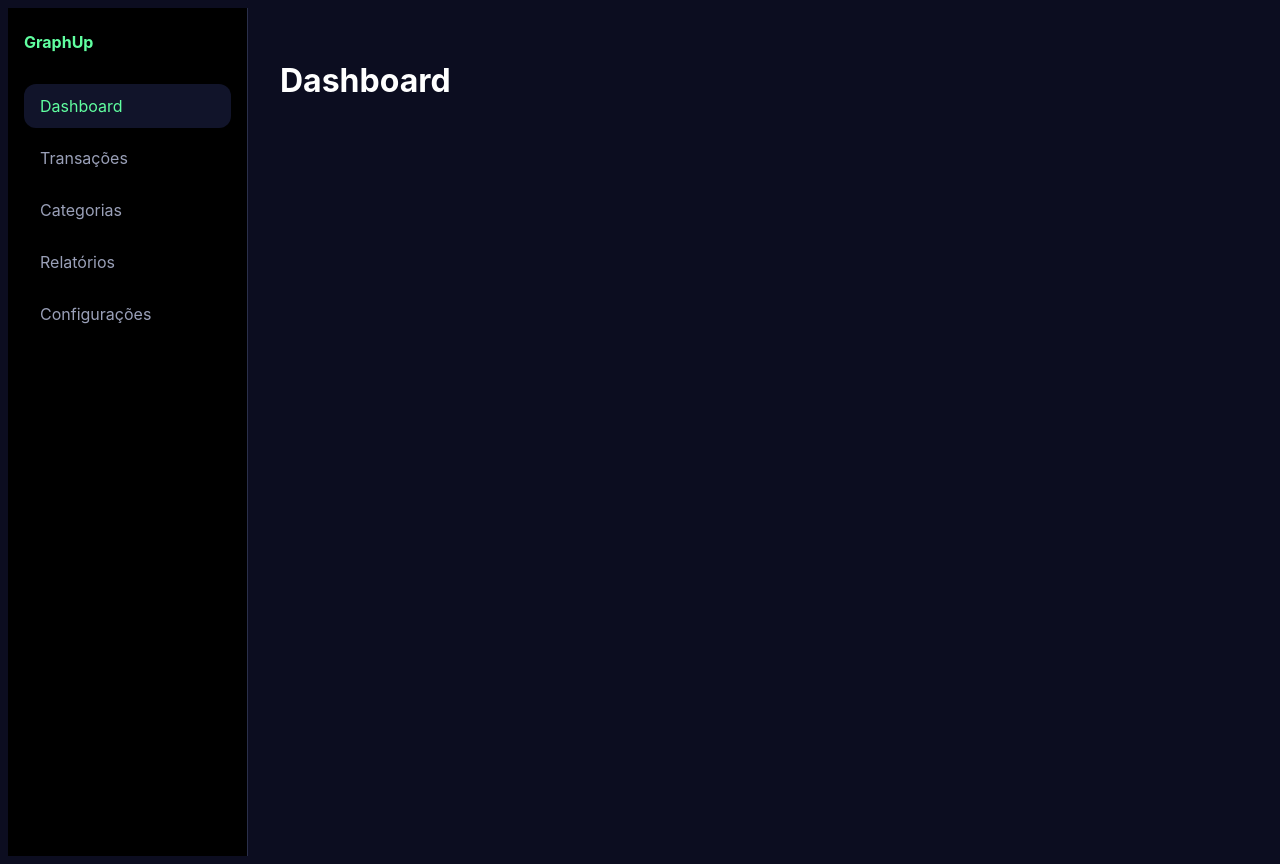
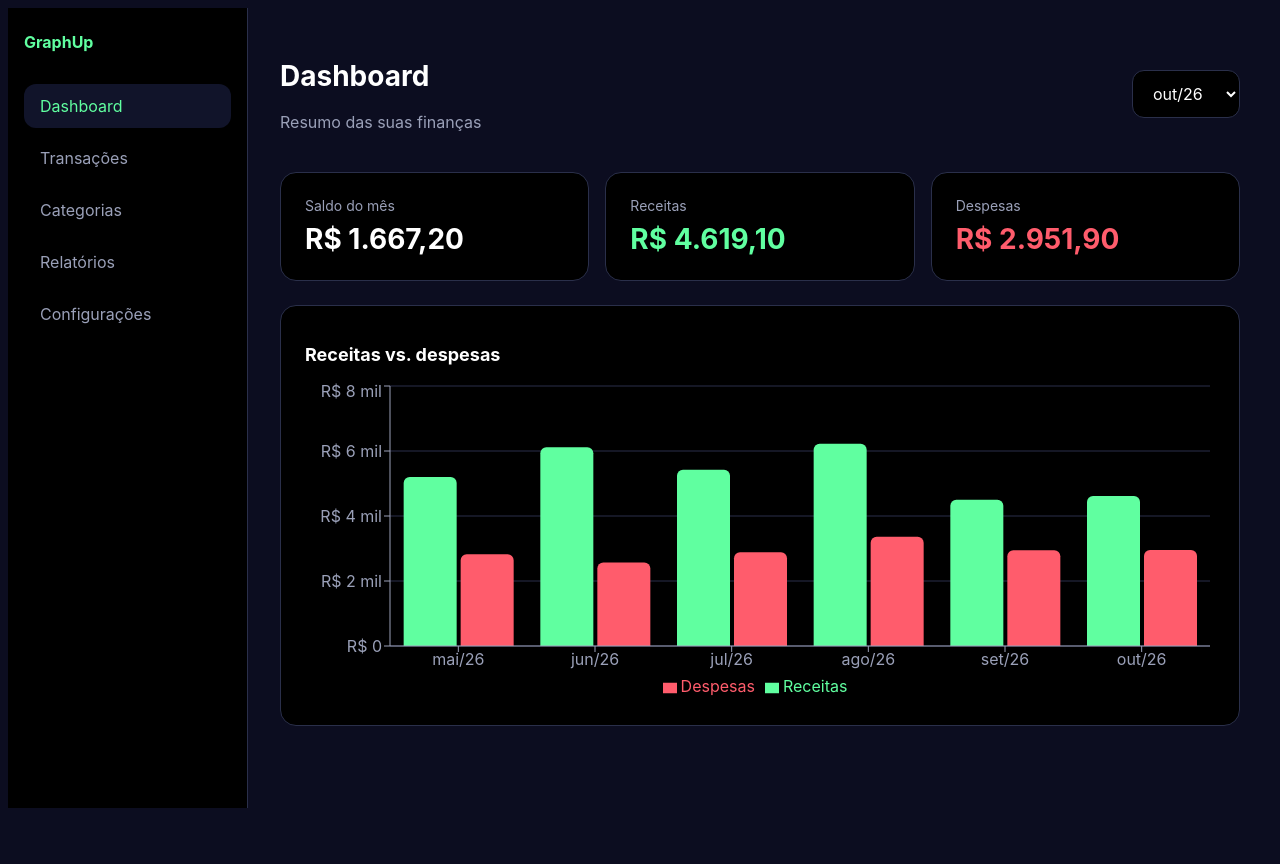
Before and after one commit to AdrianoFScarabelli/GraphUp, a React (Vite) app: page /app in a window 1280 px wide. After the commit the page ends 816 px from the top, so only its background shows below. Built offline with nearby package versions, Linux system fonts and the light colour scheme.

Commit message:
Configurando o primeiro grafico de resumo de transacoes dos meses, iniciando a pagina Dashboard

```diff
--- /dev/null
+++ b/src/components/charts/MonthlyBarChart.tsx
@@ -0,0 +1,56 @@
+import {
+  Bar,
+  BarChart,
+  CartesianGrid,
+  Legend,
+  ResponsiveContainer,
+  Tooltip,
+  XAxis,
+  YAxis,
+} from "recharts";
+import type { MonthlySummary } from "../../types/summary";
+import { formatCurrency } from "../../utils/currency";
+import { formatMonthLabel } from "../../utils/dates";
+
+const compact = new Intl.NumberFormat("pt-BR", {
+  notation: "compact",
+  maximumFractionDigits: 1,
+});
+
+interface MonthlyBarChartProps {
+  data: MonthlySummary[];
+}
+
+export function MonthlyBarChart({ data }: MonthlyBarChartProps) {
+  const chartData = data.map((m) => ({
+    label: formatMonthLabel(m.month),
+    Receitas: m.income,
+    Despesas: m.expense,
+  }));
+
+  return (
+    <ResponsiveContainer width="100%" height={320}>
+      <BarChart data={chartData}>
+        <CartesianGrid stroke="var(--color-border)" vertical={false} />
+        <XAxis dataKey="label" stroke="var(--color-text-muted)" />
+        <YAxis
+          stroke="var(--color-text-muted)"
+          width={80}
+          tickFormatter={(value: number) => `R$ ${compact.format(value / 100)}`}
+        />
+        <Tooltip
+          cursor={{ fill: "rgba(255, 255, 255, 0.05)" }}
+          formatter={(value) => formatCurrency(Number(value))}
+          contentStyle={{
+            background: "var(--color-surface-raised)",
+            border: "1px solid var(--color-border)",
+            borderRadius: 12,
+          }}
+        />
+        <Legend />
+        <Bar dataKey="Receitas" fill="var(--color-income)" radius={[6, 6, 0, 0]} />
+        <Bar dataKey="Despesas" fill="var(--color-expense)" radius={[6, 6, 0, 0]} />
+      </BarChart>
+    </ResponsiveContainer>
+  );
+}
--- /dev/null
+++ b/src/components/ui/SummaryCard.tsx
@@ -0,0 +1,16 @@
+interface SummaryCardProps {
+  label: string;
+  value: string;
+  variant?: "default" | "income" | "expense";
+}
+
+export function SummaryCard({ label, value, variant = "default" }: SummaryCardProps) {
+  return (
+    <div className="summary-card">
+      <span className="summary-card-label">{label}</span>
+      <strong className={`summary-card-value summary-card-value--${variant}`}>
+        {value}
+      </strong>
+    </div>
+  );
+}
--- /dev/null
+++ b/src/hooks/useTransactions.ts
@@ -0,0 +1,9 @@
+import { useQuery } from "@tanstack/react-query";
+import { getTransactions } from "../services/transactionService";
+
+export function useTransactions() {
+  return useQuery({
+    queryKey: ["transactions"],
+    queryFn: getTransactions,
+  });
+}
--- a/src/pages/DashboardPage.tsx
+++ b/src/pages/DashboardPage.tsx
@@ -1,3 +1,73 @@
+import { useMemo, useState } from "react";
+import { useTransactions } from "../hooks/useTransactions";
+import { SummaryCard } from "../components/ui/SummaryCard";
+import { MonthlyBarChart } from "../components/charts/MonthlyBarChart";
+import { formatCurrency } from "../utils/currency";
+import { formatMonthLabel, getCurrentMonthKey } from "../utils/dates";
+import {
+  filterByMonth,
+  getAvailableMonths,
+  getMonthlySummaries,
+  getTotals,
+} from "../utils/summaries";
+
 export function DashboardPage() {
-  return <h1>Dashboard</h1>;
+  const { data: transactions, isPending, isError } = useTransactions();
+  const [selectedMonth, setSelectedMonth] = useState(getCurrentMonthKey());
+
+  const months = useMemo(() => getAvailableMonths(transactions ?? []), [transactions]);
+
+  // Se o mês escolhido não existir nos dados, usar o mais recente
+  const activeMonth = months.includes(selectedMonth)
+    ? selectedMonth
+    : (months[0] ?? selectedMonth);
+
+  const totals = useMemo(
+    () => getTotals(filterByMonth(transactions ?? [], activeMonth)),
+    [transactions, activeMonth],
+  );
+
+  const monthly = useMemo(() => getMonthlySummaries(transactions ?? []), [transactions]);
+
+  if (isPending) return <p>Carregando...</p>;
+  if (isError) return <p>Não foi possível carregar as transações.</p>;
+
+  return (
+    <div>
+      <div className="page-header">
+        <div>
+          <h1>Dashboard</h1>
+          <p className="page-subtitle">Resumo das suas finanças</p>
+        </div>
+
+        <select
+          className="select"
+          aria-label="Selecionar mês"
+          value={activeMonth}
+          onChange={(e) => setSelectedMonth(e.target.value)}
+        >
+          {months.map((month) => (
+            <option key={month} value={month}>
+              {formatMonthLabel(month)}
+            </option>
+          ))}
+        </select>
+      </div>
+
+      <section className="summary-grid">
+        <SummaryCard
+          label="Saldo do mês"
+          value={formatCurrency(totals.balance)}
+          variant={totals.balance < 0 ? "expense" : "default"}
+        />
+        <SummaryCard label="Receitas" value={formatCurrency(totals.income)} variant="income" />
+        <SummaryCard label="Despesas" value={formatCurrency(totals.expense)} variant="expense" />
+      </section>
+
+      <section className="card">
+        <h2>Receitas vs. despesas</h2>
+        <MonthlyBarChart data={monthly} />
+      </section>
+    </div>
+  );
 }
--- a/src/styles/global.css
+++ b/src/styles/global.css
@@ -1,3 +1,9 @@
+*,
+*::before,
+*::after {
+  box-sizing: border-box;
+}
+
 body {
   font-family: var(--font-sans);
   background-color: var(--color-bg);
@@ -46,3 +52,73 @@ body {
 .app-content {
   padding: var(--space-8);
 }
+
+/*Estilos DashboardPage*/
+
+.page-header {
+  display: flex;
+  justify-content: space-between;
+  align-items: center;
+  gap: var(--space-4);
+  margin-bottom: var(--space-6);
+}
+
+.page-header h1 {
+  font-size: 1.75rem;
+}
+
+.page-subtitle {
+  color: var(--color-text-muted);
+}
+
+.select {
+  background: var(--color-surface);
+  color: var(--color-text);
+  border: 1px solid var(--color-border);
+  border-radius: var(--radius-md);
+  padding: var(--space-3) var(--space-4);
+  font: inherit;
+}
+
+.summary-grid {
+  display: grid;
+  grid-template-columns: repeat(auto-fit, minmax(220px, 1fr));
+  gap: var(--space-4);
+  margin-bottom: var(--space-6);
+}
+
+.summary-card,
+.card {
+  background: var(--color-surface);
+  border: 1px solid var(--color-border);
+  border-radius: var(--radius-lg);
+  padding: var(--space-6);
+}
+
+.summary-card {
+  display: flex;
+  flex-direction: column;
+  gap: var(--space-2);
+}
+
+.summary-card-label {
+  color: var(--color-text-muted);
+  font-size: 0.875rem;
+}
+
+.summary-card-value {
+  font-size: 1.75rem;
+}
+
+.summary-card-value--income {
+  color: var(--color-income);
+}
+
+.summary-card-value--expense {
+  color: var(--color-expense);
+}
+
+.card h2 {
+  font-size: 1.125rem;
+  margin-bottom: var(--space-4);
+}
```
